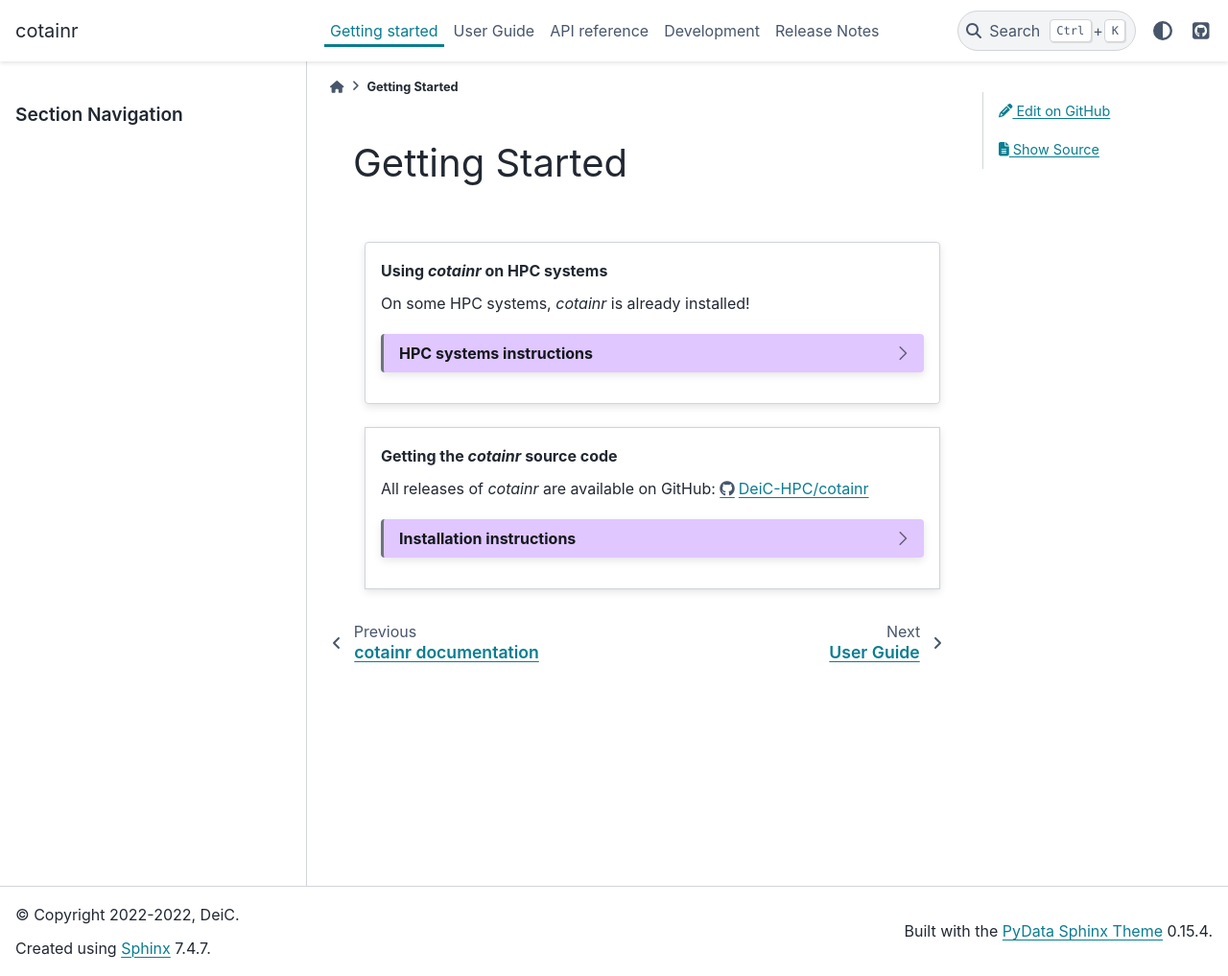
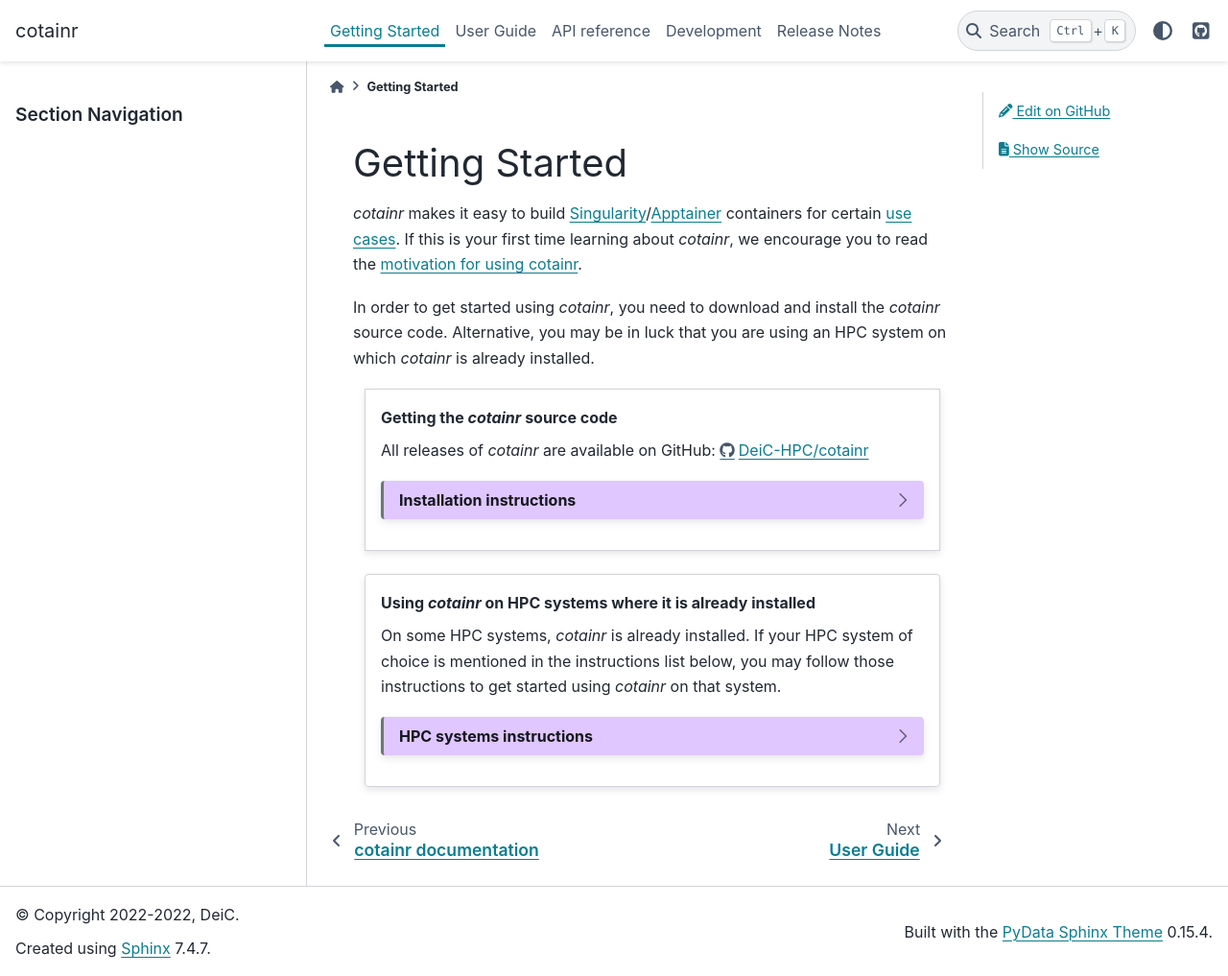
Before and after one commit to DeiC-HPC/cotainr, a Sphinx documentation site: the page built from doc/getting_started.rst, in a window 1280 px wide and 1017 px high. Shown: the whole window at 96% size. Built offline with Sphinx 7.4.7 and the PyData theme 0.15.4, drawn with Linux system fonts in a browser that asks for light colours; pages that are not in the unit, such as notebooks, are missing from menus.

Commit message:
AB#474 Update getting started docs to address eskec review.

```diff
--- a/doc/getting_started.rst
+++ b/doc/getting_started.rst
@@ -3,14 +3,29 @@
 Getting Started
 ===============
 
-|
+`cotainr` makes it easy to build `Singularity`_/`Apptainer`_ containers for certain :ref:`use cases <use_cases>`. If this is your first time learning about `cotainr`, we encourage you to read the :ref:`motivation for using cotainr <why_cotainr>`.
+
+In order to get started using `cotainr`, you need to download and install the `cotainr` source code. Alternative, you may be in luck that you are using an HPC system on which `cotainr` is already installed.
 
 .. grid:: 1
     :gutter: 4
 
-    .. grid-item-card:: Using `cotainr` on HPC systems
+    .. grid-item-card:: Getting the `cotainr` source code
+        :class-card: sd-rounded-0 sd-shadow-sm
 
-        On some HPC systems, `cotainr` is already installed!
+        All releases of `cotainr` are available on GitHub: https://github.com/DeiC-HPC/cotainr/releases
+
+        .. dropdown:: Installation instructions
+            :animate: fade-in
+            :color: secondary
+
+            `cotainr` only runs on Linux and requires that `Python`_ >=3.8 as well as `Singularity`_ >=3.7.4 or `Apptainer`_ >=1.0 is installed on the system. More details about dependencies may be found in the :ref:`development section <section_development>`.
+
+            To install `cotainr`, download and unpack the source code. Then add the :code:`cotainr/bin` directory to your :code:`PATH` to get access to the :ref:`cotainr command line interface <command_line_interface>`.
+
+    .. grid-item-card:: Using `cotainr` on HPC systems where it is already installed
+
+        On some HPC systems, `cotainr` is already installed. If your HPC system of choice is mentioned in the instructions list below, you may follow those instructions to get started using `cotainr` on that system.
 
         .. dropdown:: HPC systems instructions
             :animate: fade-in
@@ -32,14 +47,6 @@
 
                     More details may be found in the :ref:`section_user_guide`. For details about LUMI, see the `LUMI documentation <https://docs.lumi-supercomputer.eu/>`_.
 
-
-    .. grid-item-card:: Getting the `cotainr` source code
-        :class-card: sd-rounded-0 sd-shadow-sm
-
-        All releases of `cotainr` are available on GitHub: https://github.com/DeiC-HPC/cotainr/releases
-
-        .. dropdown:: Installation instructions
-            :animate: fade-in
-            :color: secondary
-
-            Download and unpack the source code. Then add the :code:`cotainr/bin` directory to your :code:`PATH` to get access to the :ref:`cotainr command line interface <command_line_interface>`.
+.. _Apptainer: https://apptainer.org/
+.. _Python: https://www.python.org/
+.. _Singularity: https://sylabs.io/singularity/
```
Also changed, not shown: doc/index.rst (+5 -2 lines), doc/user_guide/index.rst (+10 -4 lines).
